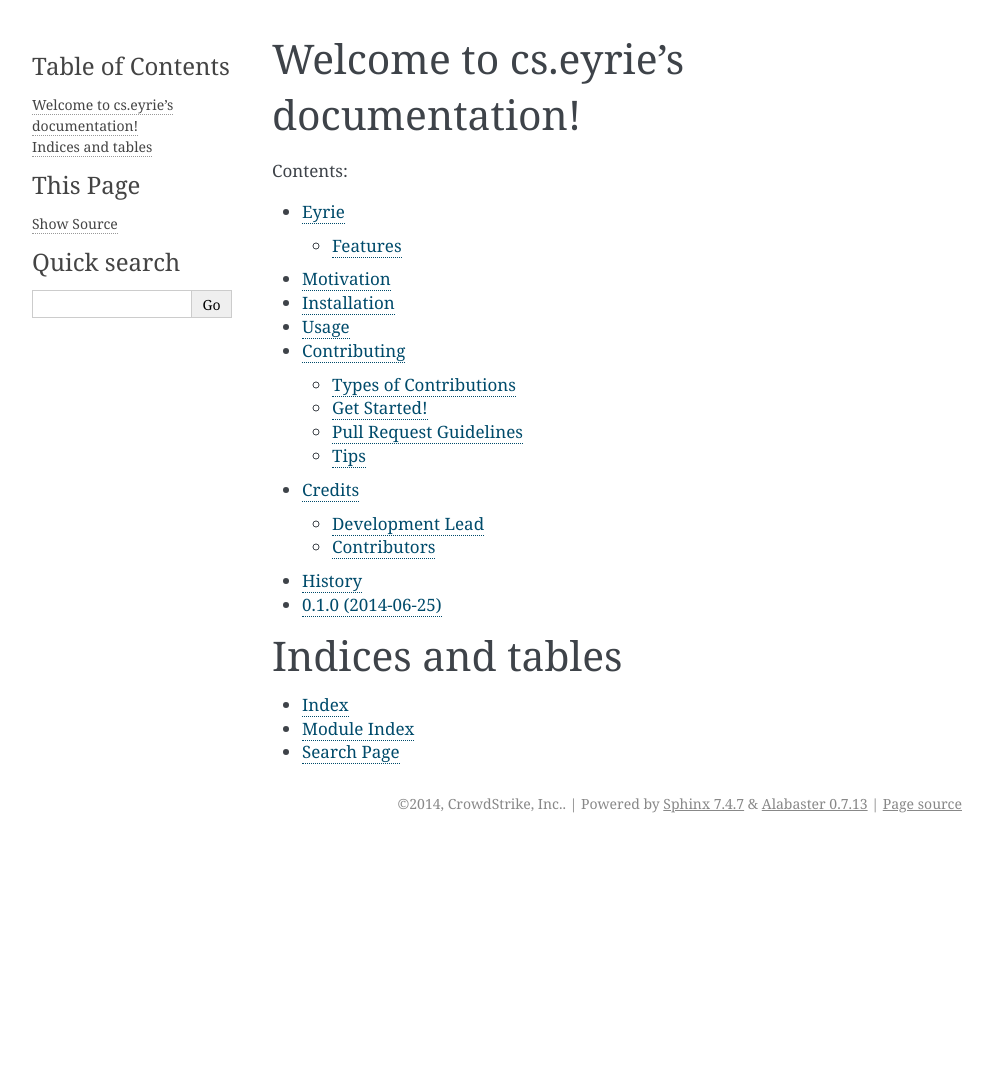
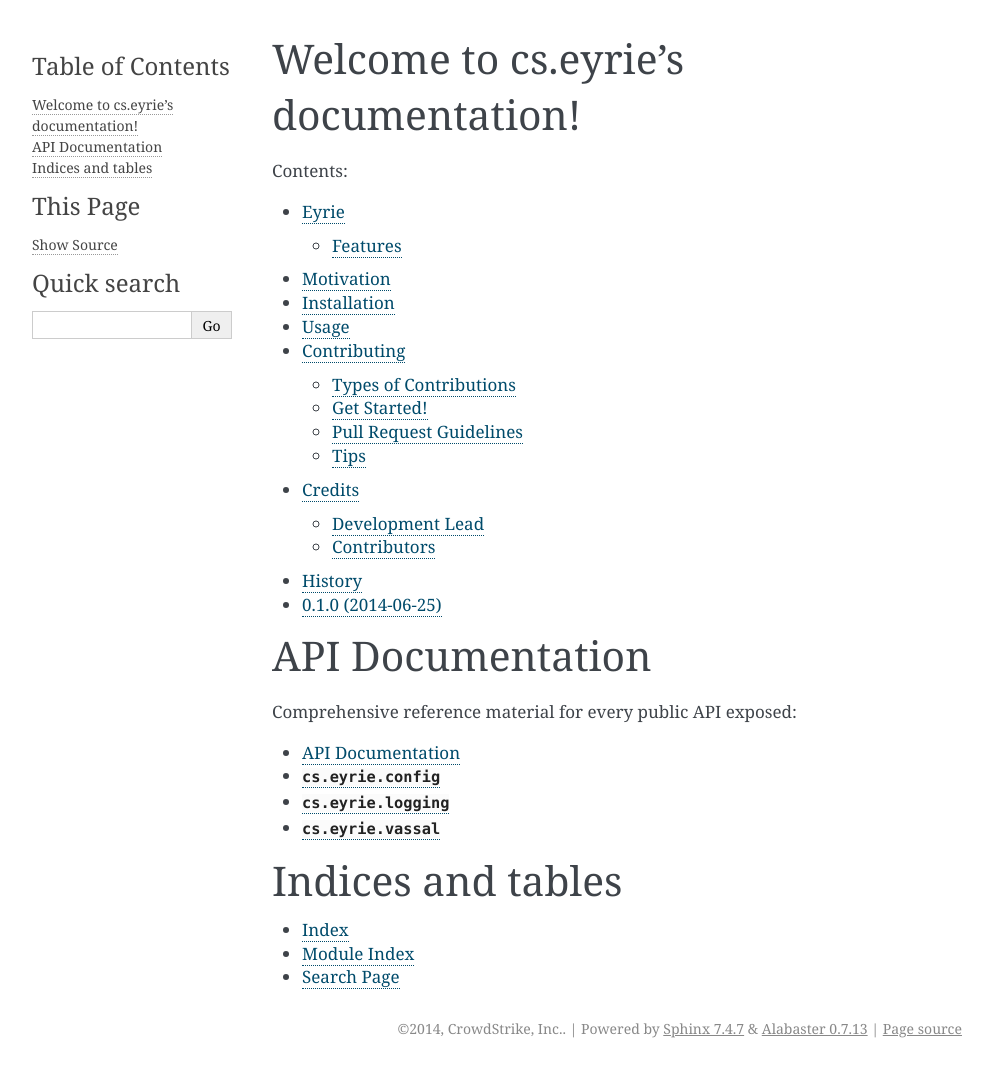
Before and after one commit to CrowdStrike/cs.eyrie, a Sphinx documentation site: the page built from docs/index.rst, in a window 1280 px wide. Shown: the whole page, without its empty margins (148-1141 px from the left). Built offline with Sphinx 7.4.7, drawn with Linux system fonts in a browser that asks for light colours; the version number is read from the project's files by our own code; before the commit the page ends 900 px from its top, so only the background shows below that.

Commit message:
WIP docs; need to just get this up somewhere for now.

```diff
--- /dev/null
+++ b/docs/api/config.rst
@@ -0,0 +1,15 @@
+.. _config_module:
+
+:mod:`cs.eyrie.config`
+----------------------
+
+Configuration Routines
+~~~~~~~~~~~~~~~~~~~~~~
+
+.. automodule:: cs.eyrie.config
+
+  .. autodata:: SOCKET_TYPES
+     :annotation:
+
+  .. autoclass:: ZMQChannel
+     :members:
--- /dev/null
+++ b/docs/api/vassal.rst
@@ -0,0 +1,13 @@
+.. _vassal_module:
+
+:mod:`cs.eyrie.vassal`
+----------------------
+
+Base Script Superclass
+~~~~~~~~~~~~~~~~~~~~~~
+
+.. automodule:: cs.eyrie.vassal
+
+  .. autoclass:: Vassal
+     :members:
+     :inherited-members:
--- a/docs/index.rst
+++ b/docs/index.rst
@@ -19,6 +19,18 @@
    authors
    history
 
+API Documentation
+=================
+
+Comprehensive reference material for every public API exposed:
+
+.. toctree::
+   :maxdepth: 1
+   :glob:
+
+   api/index
+   api/*
+
 Indices and tables
 ==================
 
--- a/docs/motivation.rst
+++ b/docs/motivation.rst
@@ -128,3 +128,4 @@
 
 Here you see that config is abstracted out of the program flow, and you only need
 to implement the event handlers that are called for each channel definition.
+For a complete example, see _`Usage`
```
Also changed, not shown: docs/api/index.rst (added, +12 -0 lines), docs/api/logging.rst (added, +21 -0 lines), 1 other file.
